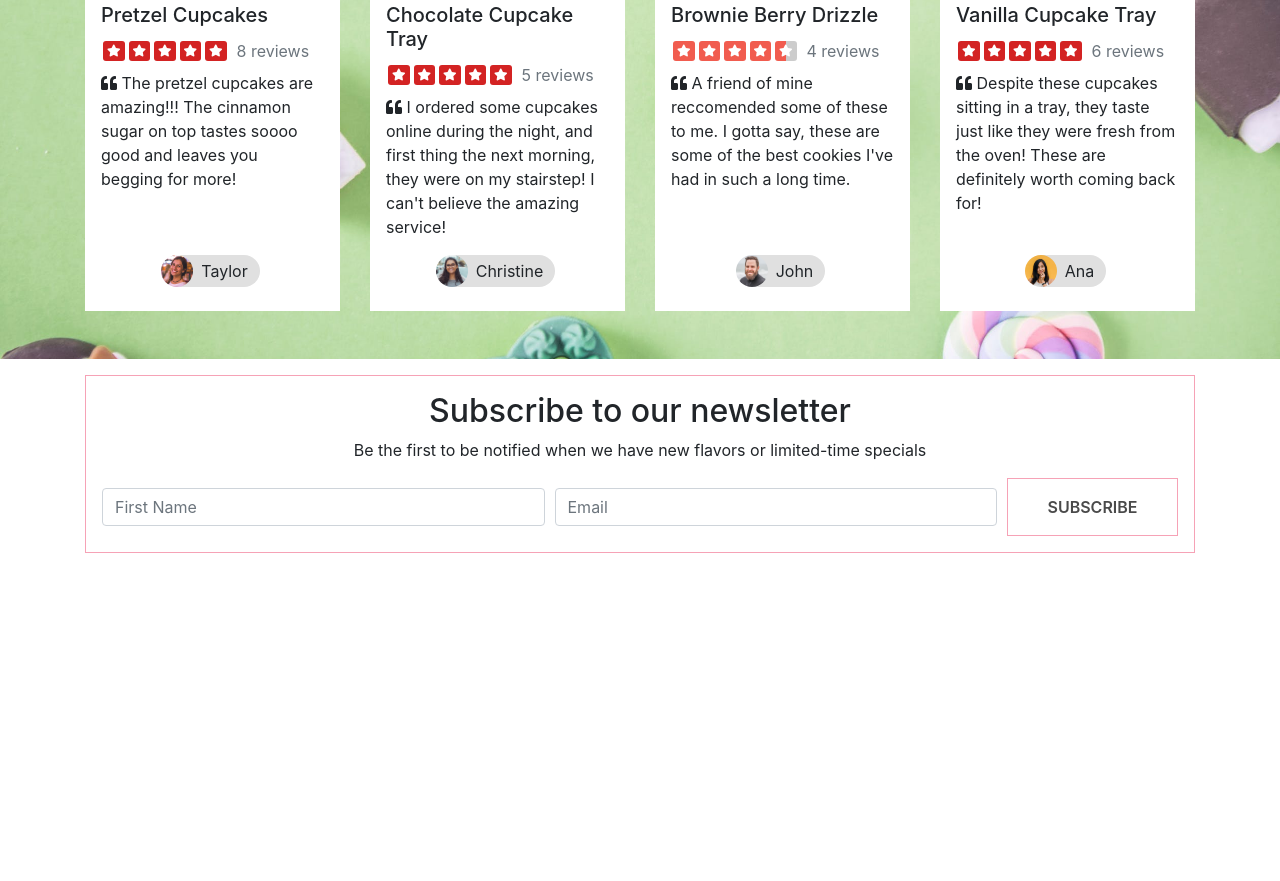
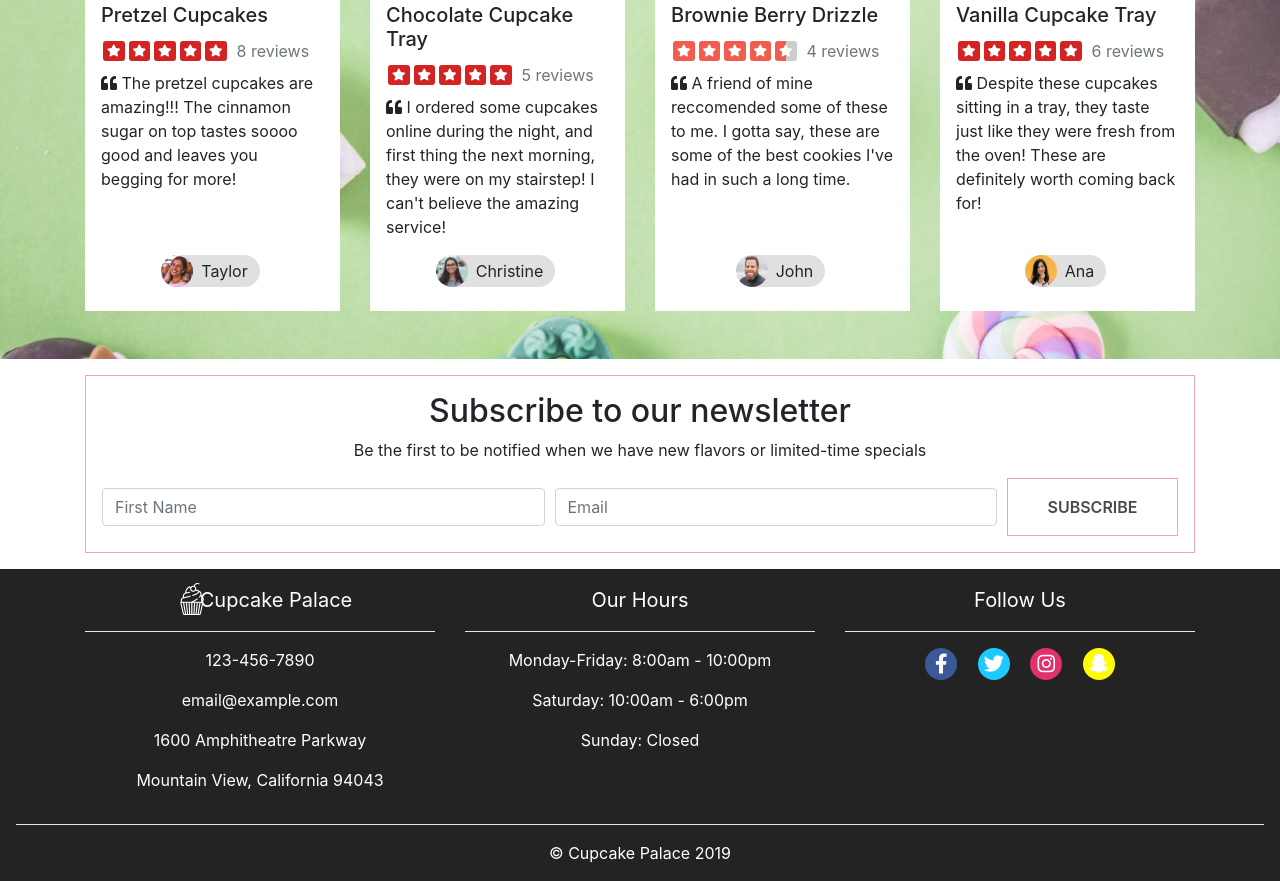
Before and after one commit to iCodeCoolStuff/cupcake-palace-v2, a website: page index.html in a window 1280 px wide. Shown: the part 1557-2438 px from the top of the page. Before the commit the page ends 2126 px from the top, so only its background shows below. Drawn offline with nearby package versions, Linux system fonts and the light colour scheme.

Commit message:
add footer

```diff
--- a/index.html
+++ b/index.html
@@ -217,6 +217,42 @@
         </form>
       </div>
     </div>
+    <footer class="container-fluid p-3">
+      <div class="container">
+        <div class="row">
+          <div class="col-4 align-self-start">
+            <a class="footer-branding" href="./index.html">
+              <span class="footer-title">Cupcake Palace</span>
+            </a>
+            <hr>
+            <p>123-456-7890</p>
+            <p>email@example.com</p>
+            <p>1600 Amphitheatre Parkway</p>
+            <p>Mountain View, California 94043</p>
+          </div>
+          <div class="col-4 align-self-start">
+              <p class="footer-title">Our Hours</p>
+            <hr>
+              <p>Monday-Friday: 8:00am - 10:00pm</p>
+              <p>Saturday: 10:00am - 6:00pm</p>
+              <p>Sunday: Closed</p>
+          </div>
+          <div class="col-4 align-self-start">
+            <p class="footer-title">Follow Us</p>
+            <hr>
+            <ul class="p-0">
+              <li><a href="#" class="mx-2 facebook"></a></li>
+              <li><a href="#" class="mx-2 twitter"></a></li>
+              <li><a href="#" class="mx-2 instagram"></a></li>
+              <li><a href="#" class="mx-2 snapchat"></a></li>
+            </ul>
+          </div>
+        </div>
+      </div>
+      <hr>
+      <div class="text-center text-white">&copy; Cupcake Palace 2019</div>
+    </div>
+  </footer>
   </body>
   <!---->
 	<!-- Optional JavaScript -->
--- a/scss/main.scss
+++ b/scss/main.scss
@@ -17,6 +17,35 @@ $font-color: #4a4a4a;
   width: 100%;
   min-height: 10.5rem;
 }
+
+@mixin social-icon($color, $icon) {
+  position: relative;
+  background-color: $color;
+  border-radius: 50%;
+
+  &::after {
+    position: absolute;
+    font-family: "Font Awesome 5 Free", "Font Awesome 5 Brands";
+    content: $icon;
+    left: 50%;
+    top: 50%;
+    transform: translateX(-50%) translateY(-50%);
+  }
+
+  opacity: 1;
+
+  &:hover {
+    opacity: 0.6;
+    transition: opacity 0.3s ease-out;
+  }
+
+  &:active, &:focus {
+    outline: 0;
+    border: none;
+    -moz-outline-style: none;
+  }
+}
+
 
 /* End Mixins */
 
@@ -160,6 +189,79 @@ button.button {
   }
 }
 
+footer {
+  background-color: #232323;
+  width: 100%;
+
+  a {
+    color: white;
+    text-decoration: none;
+
+    &:hover {
+      color: white;
+      text-decoration: none;
+    }
+
+    &:active {
+      color: white;
+    }
+
+    &:focus {
+      color: white;
+    }
+  }
+
+  .row {
+    text-align: center;
+  }
+
+  .footer-branding {
+    position: relative;
+    left: 1rem;
+
+    &::after {
+      content: url('../img/cupcake-logo-mini-white.png');
+      position: absolute;
+      right: 9rem;
+      top: -0.5rem;;
+    }
+  }
+
+  .footer-title {
+    font-size: 1.25rem;
+    width: auto;
+    height: auto;
+  }
+
+  p {
+    color: white;
+  }
+
+  hr {
+    background-color: white;
+  }
+
+  ul {
+    list-style: none;
+
+    li {
+      display: inline;
+      color: white;
+      font-size: 1.25rem;
+
+      a  {
+        display: inline-block;
+        width: 2rem;
+        height: 2rem;
+      }
+    }
+  }
+}
+
+.facebook {@include social-icon(#3B5998, "\f39e");}
+.twitter {@include social-icon(#1dcaff, "\f099");}
+.instagram {@include social-icon(#e1306c, "\f16d");}
+.snapchat {@include social-icon(#fffc00, "\f2ac");}
 
 /* Card Images */
 
```
Also changed, not shown: css/main.css, img/cupcake-logo-mini-white.png (added).
